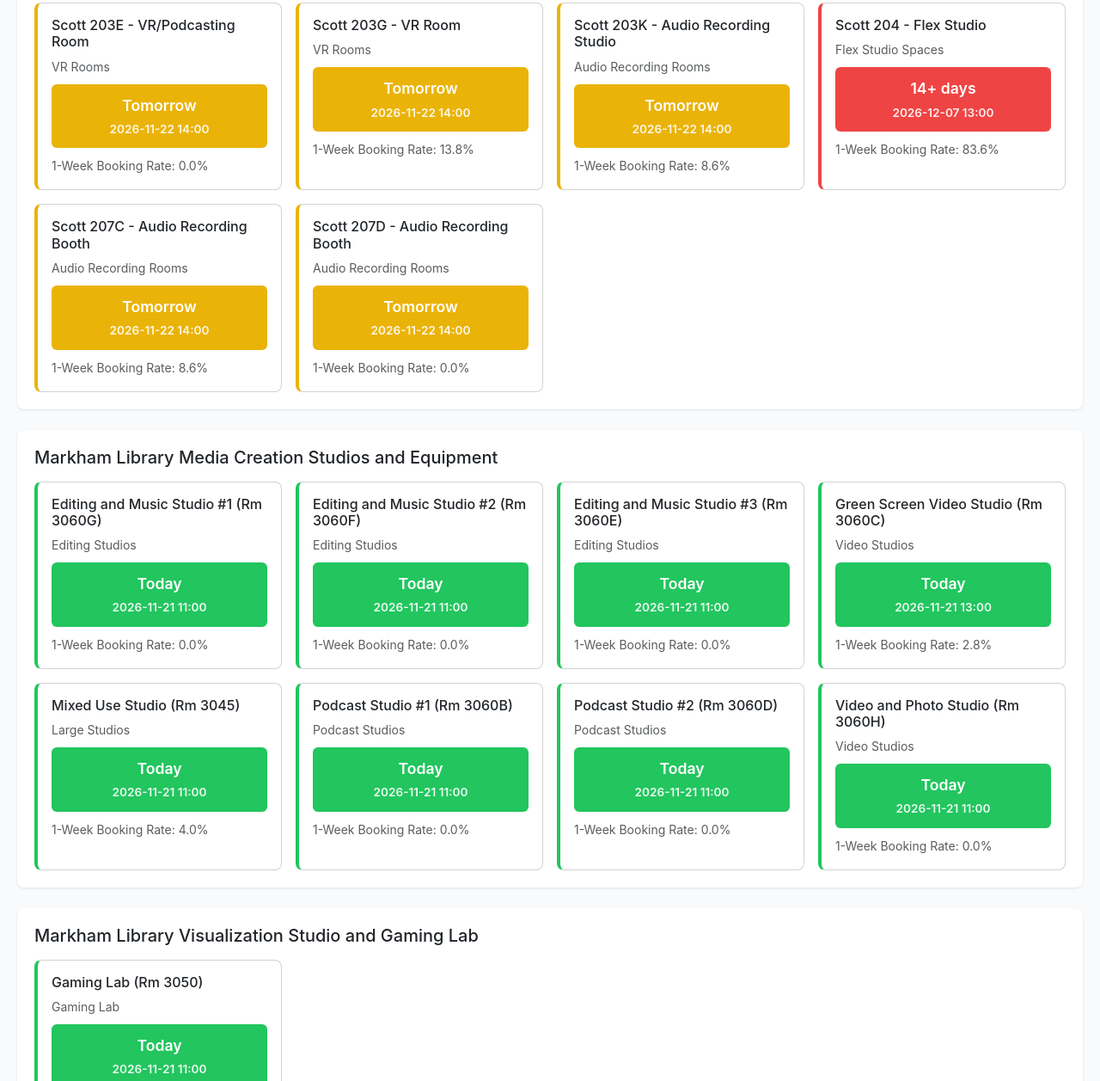
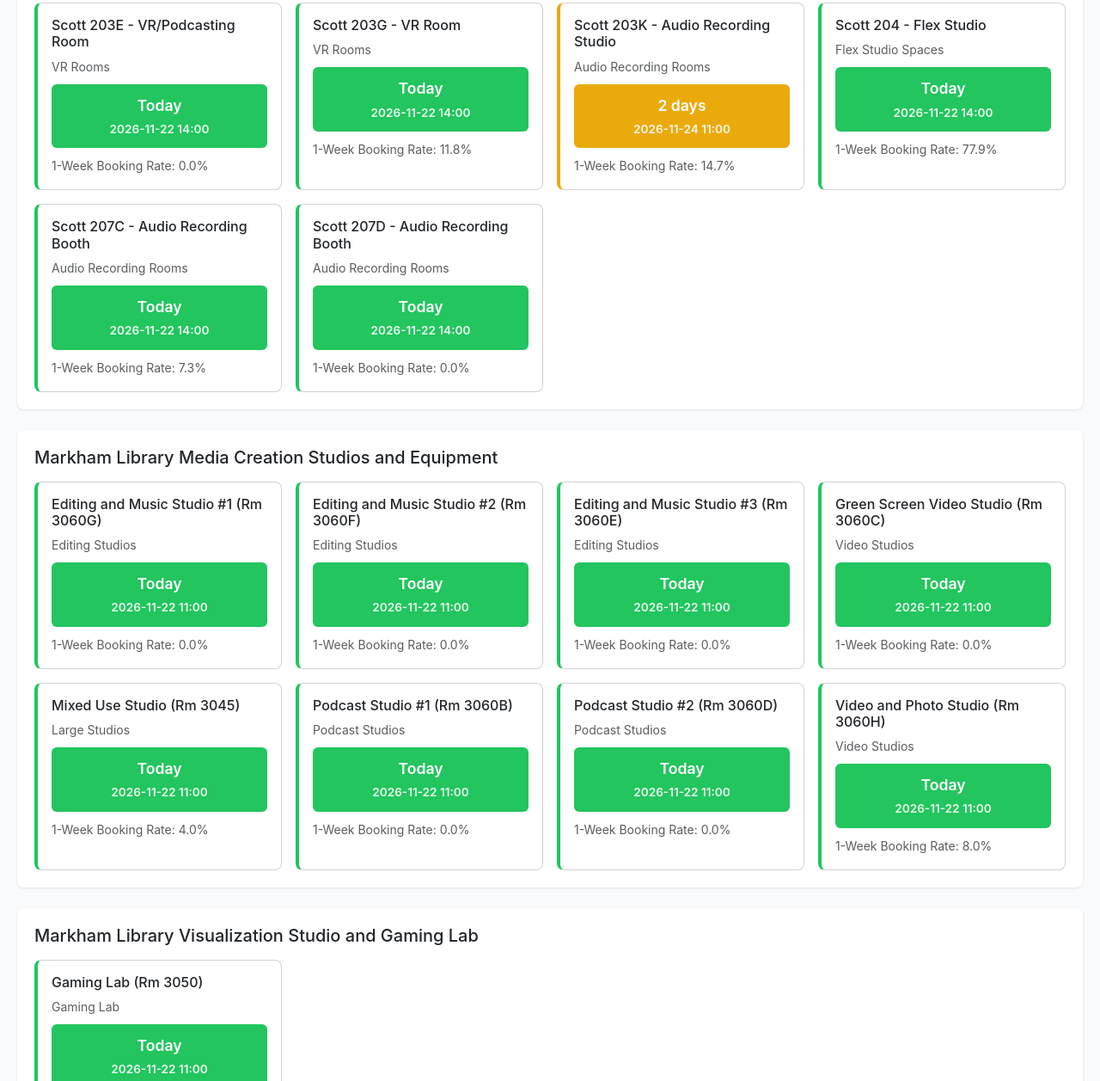
Before and after one commit to kris-joseph/MMCL-LibCal-Future-Booking-Analysis, a plain HTML site: page docs/index.html in a window 1280 px wide. Shown: the part 355-1612 px from the top of the page at 86% size. Drawn offline with nearby package versions, Linux system fonts and the light colour scheme.

Commit message:
Update dashboard: 2026-11-22 19:59:07

```diff
--- a/docs/index.html
+++ b/docs/index.html
@@ -18,7 +18,7 @@
                 </div>
                 <div class="col-auto text-end">
                     <p class="mb-0 text-muted small">Last Updated Before MMCL Opened on</p>
-                    <p class="mb-0 fw-bold">November 21, 2026</p>
+                    <p class="mb-0 fw-bold">November 22, 2026</p>
                 </div>
             </div>
         </header>
@@ -36,12 +36,12 @@
                 <div class="row g-3">
 
                     <div class="col-md-6 col-lg-4 col-xl-3">
-                        <div class="card space-card h-100" style="border-left: 4px solid rgb(234, 179, 8)">
+                        <div class="card space-card h-100" style="border-left: 4px solid rgb(34, 197, 94)">
                             <div class="card-body">
                                 <h4 class="card-title h6">Scott 203E - VR/Podcasting Room</h4>
                                 <p class="card-text text-muted small mb-2">VR Rooms</p>
-                                <div class="availability-badge" style="background-color: rgb(234, 179, 8)">
-                                    <div class="days-until">Tomorrow</div>
+                                <div class="availability-badge" style="background-color: rgb(34, 197, 94)">
+                                    <div class="days-until">Today</div>
                                     <div class="next-date">2026-11-22 14:00</div>
                                 </div>
                                 <div class="mt-2">
@@ -52,76 +52,76 @@
                     </div>
 
                     <div class="col-md-6 col-lg-4 col-xl-3">
-                        <div class="card space-card h-100" style="border-left: 4px solid rgb(234, 179, 8)">
+                        <div class="card space-card h-100" style="border-left: 4px solid rgb(34, 197, 94)">
                             <div class="card-body">
                                 <h4 class="card-title h6">Scott 203G - VR Room</h4>
                                 <p class="card-text text-muted small mb-2">VR Rooms</p>
-                                <div class="availability-badge" style="background-color: rgb(234, 179, 8)">
-                                    <div class="days-until">Tomorrow</div>
+                                <div class="availability-badge" style="background-color: rgb(34, 197, 94)">
+                                    <div class="days-until">Today</div>
                                     <div class="next-date">2026-11-22 14:00</div>
                                 </div>
                                 <div class="mt-2">
-                                    <small class="text-muted">1-Week Booking Rate: 13.8%</small>
+                                    <small class="text-muted">1-Week Booking Rate: 11.8%</small>
                                 </div>
                             </div>
                         </div>
                     </div>
 
                     <div class="col-md-6 col-lg-4 col-xl-3">
-                        <div class="card space-card h-100" style="border-left: 4px solid rgb(234, 179, 8)">
+                        <div class="card space-card h-100" style="border-left: 4px solid rgb(234, 170, 12)">
                             <div class="card-body">
                                 <h4 class="card-title h6">Scott 203K - Audio Recording Studio</h4>
                                 <p class="card-text text-muted small mb-2">Audio Recording Rooms</p>
-                                <div class="availability-badge" style="background-color: rgb(234, 179, 8)">
-                                    <div class="days-until">Tomorrow</div>
-                                    <div class="next-date">2026-11-22 14:00</div>
+                                <div class="availability-badge" style="background-color: rgb(234, 170, 12)">
+                                    <div class="days-until">2 days</div>
+                                    <div class="next-date">2026-11-24 11:00</div>
                                 </div>
                                 <div class="mt-2">
-                                    <small class="text-muted">1-Week Booking Rate: 8.6%</small>
+                                    <small class="text-muted">1-Week Booking Rate: 14.7%</small>
                                 </div>
                             </div>
                         </div>
                     </div>
 
                     <div class="col-md-6 col-lg-4 col-xl-3">
-                        <div class="card space-card h-100" style="border-left: 4px solid rgb(239, 68, 68)">
+                        <div class="card space-card h-100" style="border-left: 4px solid rgb(34, 197, 94)">
                             <div class="card-body">
                                 <h4 class="card-title h6">Scott 204 - Flex Studio</h4>
                                 <p class="card-text text-muted small mb-2">Flex Studio Spaces</p>
-                                <div class="availability-badge" style="background-color: rgb(239, 68, 68)">
-                                    <div class="days-until">14+ days</div>
-                                    <div class="next-date">2026-12-07 13:00</div>
+                                <div class="availability-badge" style="background-color: rgb(34, 197, 94)">
+                                    <div class="days-until">Today</div>
+                                    <div class="next-date">2026-11-22 14:00</div>
                                 </div>
                                 <div class="mt-2">
-                                    <small class="text-muted">1-Week Booking Rate: 83.6%</small>
+                                    <small class="text-muted">1-Week Booking Rate: 77.9%</small>
                                 </div>
                             </div>
                         </div>
                     </div>
 
                     <div class="col-md-6 col-lg-4 col-xl-3">
-                        <div class="card space-card h-100" style="border-left: 4px solid rgb(234, 179, 8)">
+                        <div class="card space-card h-100" style="border-left: 4px solid rgb(34, 197, 94)">
                             <div class="card-body">
                                 <h4 class="card-title h6">Scott 207C - Audio Recording Booth</h4>
                                 <p class="card-text text-muted small mb-2">Audio Recording Rooms</p>
-                                <div class="availability-badge" style="background-color: rgb(234, 179, 8)">
-                                    <div class="days-until">Tomorrow</div>
+                                <div class="availability-badge" style="background-color: rgb(34, 197, 94)">
+                                    <div class="days-until">Today</div>
                                     <div class="next-date">2026-11-22 14:00</div>
                                 </div>
                                 <div class="mt-2">
-                                    <small class="text-muted">1-Week Booking Rate: 8.6%</small>
+                                    <small class="text-muted">1-Week Booking Rate: 7.3%</small>
                                 </div>
                             </div>
                         </div>
                     </div>
 
                     <div class="col-md-6 col-lg-4 col-xl-3">
-                        <div class="card space-card h-100" style="border-left: 4px solid rgb(234, 179, 8)">
+                        <div class="card space-card h-100" style="border-left: 4px solid rgb(34, 197, 94)">
                             <div class="card-body">
                                 <h4 class="card-title h6">Scott 207D - Audio Recording Booth</h4>
                                 <p class="card-text text-muted small mb-2">Audio Recording Rooms</p>
-                                <div class="availability-badge" style="background-color: rgb(234, 179, 8)">
-                                    <div class="days-until">Tomorrow</div>
+                                <div class="availability-badge" style="background-color: rgb(34, 197, 94)">
+                                    <div class="days-until">Today</div>
                                     <div class="next-date">2026-11-22 14:00</div>
                                 </div>
                                 <div class="mt-2">
@@ -145,7 +145,7 @@
                                 <p class="card-text text-muted small mb-2">Editing Studios</p>
                                 <div class="availability-badge" style="background-color: rgb(34, 197, 94)">
                                     <div class="days-until">Today</div>
-                                    <div class="next-date">2026-11-21 11:00</div>
+                                    <div class="next-date">2026-11-22 11:00</div>
                                 </div>
                                 <div class="mt-2">
                                     <small class="text-muted">1-Week Booking Rate: 0.0%</small>
@@ -161,7 +161,7 @@
                                 <p class="card-text text-muted small mb-2">Editing Studios</p>
                                 <div class="availability-badge" style="background-color: rgb(34, 197, 94)">
                                     <div class="days-until">Today</div>
-                                    <div class="next-date">2026-11-21 11:00</div>
+                                    <div class="next-date">2026-11-22 11:00</div>
                                 </div>
                                 <div class="mt-2">
                                     <small class="text-muted">1-Week Booking Rate: 0.0%</small>
@@ -177,7 +177,7 @@
                                 <p class="card-text text-muted small mb-2">Editing Studios</p>
                                 <div class="availability-badge" style="background-color: rgb(34, 197, 94)">
                                     <div class="days-until">Today</div>
-                                    <div class="next-date">2026-11-21 11:00</div>
+                                    <div class="next-date">2026-11-22 11:00</div>
                                 </div>
                                 <div class="mt-2">
                                     <small class="text-muted">1-Week Booking Rate: 0.0%</small>
@@ -193,10 +193,10 @@
                                 <p class="card-text text-muted small mb-2">Video Studios</p>
                                 <div class="availability-badge" style="background-color: rgb(34, 197, 94)">
                                     <div class="days-until">Today</div>
-                                    <div class="next-date">2026-11-21 13:00</div>
+                                    <div class="next-date">2026-11-22 11:00</div>
                                 </div>
                                 <div class="mt-2">
-                                    <small class="text-muted">1-Week Booking Rate: 2.8%</small>
+                                    <small class="text-muted">1-Week Booking Rate: 0.0%</small>
                                 </div>
                             </div>
                         </div>
@@ -209,7 +209,7 @@
                                 <p class="card-text text-muted small mb-2">Large Studios</p>
                                 <div class="availability-badge" style="background-color: rgb(34, 197, 94)">
                                     <div class="days-until">Today</div>
-                                    <div class="next-date">2026-11-21 11:00</div>
+                                    <div class="next-date">2026-11-22 11:00</div>
                                 </div>
                                 <div class="mt-2">
                                     <small class="text-muted">1-Week Booking Rate: 4.0%</small>
@@ -225,7 +225,7 @@
                                 <p class="card-text text-muted small mb-2">Podcast Studios</p>
                                 <div class="availability-badge" style="background-color: rgb(34, 197, 94)">
                                     <div class="days-until">Today</div>
-                                    <div class="next-date">2026-11-21 11:00</div>
+                                    <div class="next-date">2026-11-22 11:00</div>
                                 </div>
                                 <div class="mt-2">
                                     <small class="text-muted">1-Week Booking Rate: 0.0%</small>
@@ -241,7 +241,7 @@
                                 <p class="card-text text-muted small mb-2">Podcast Studios</p>
                                 <div class="availability-badge" style="background-color: rgb(34, 197, 94)">
                                     <div class="days-until">Today</div>
-                                    <div class="next-date">2026-11-21 11:00</div>
+                                    <div class="next-date">2026-11-22 11:00</div>
                                 </div>
                                 <div class="mt-2">
                                     <small class="text-muted">1-Week Booking Rate: 0.0%</small>
@@ -257,10 +257,10 @@
                                 <p class="card-text text-muted small mb-2">Video Studios</p>
                                 <div class="availability-badge" style="background-color: rgb(34, 197, 94)">
                                     <div class="days-until">Today</div>
-                                    <div class="next-date">2026-11-21 11:00</div>
+                                    <div class="next-date">2026-11-22 11:00</div>
                                 </div>
                                 <div class="mt-2">
-                                    <small class="text-muted">1-Week Booking Rate: 0.0%</small>
+                                    <small class="text-muted">1-Week Booking Rate: 8.0%</small>
                                 </div>
                             </div>
                         </div>
@@ -280,7 +280,7 @@
                                 <p class="card-text text-muted small mb-2">Gaming Lab</p>
                                 <div class="availability-badge" style="background-color: rgb(34, 197, 94)">
                                     <div class="days-until">Today</div>
-                                    <div class="next-date">2026-11-21 11:00</div>
+                                    <div class="next-date">2026-11-22 11:00</div>
                                 </div>
                                 <div class="mt-2">
                                     <small class="text-muted">1-Week Booking Rate: 4.8%</small>
```
